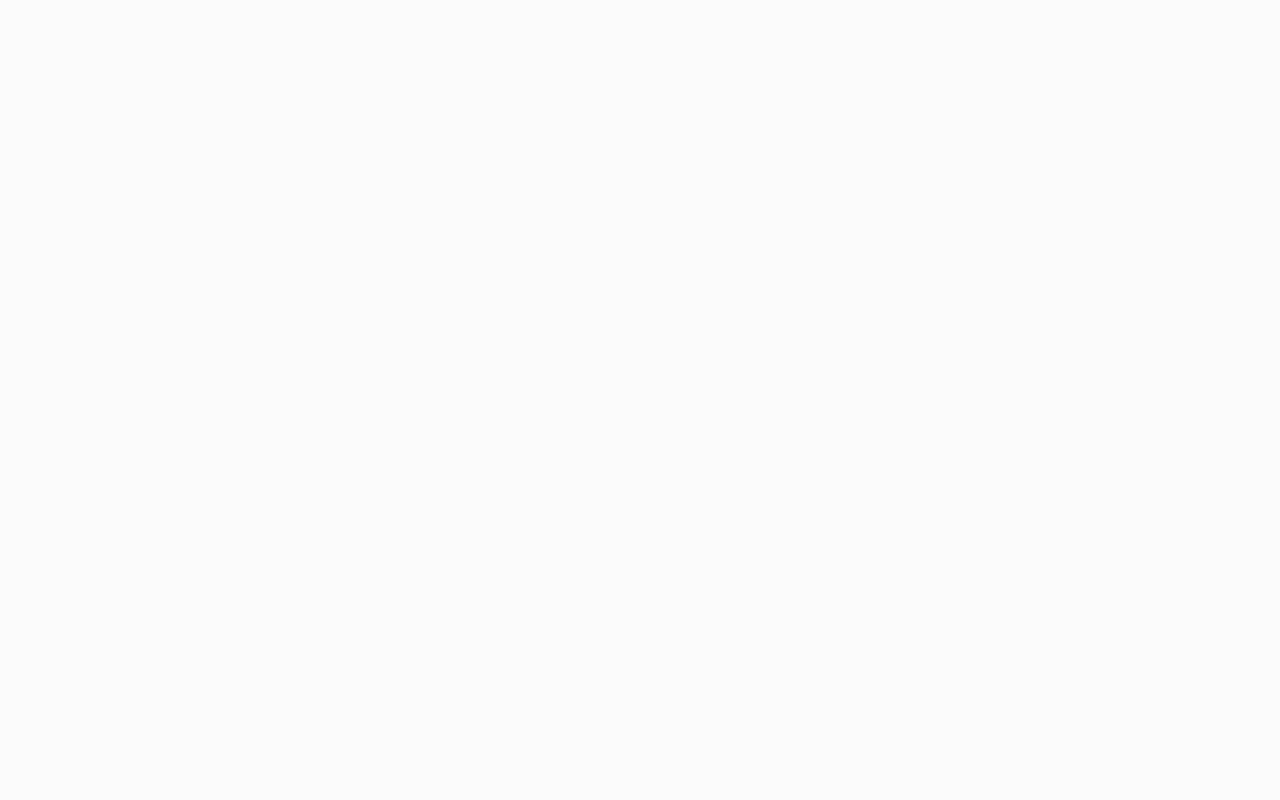
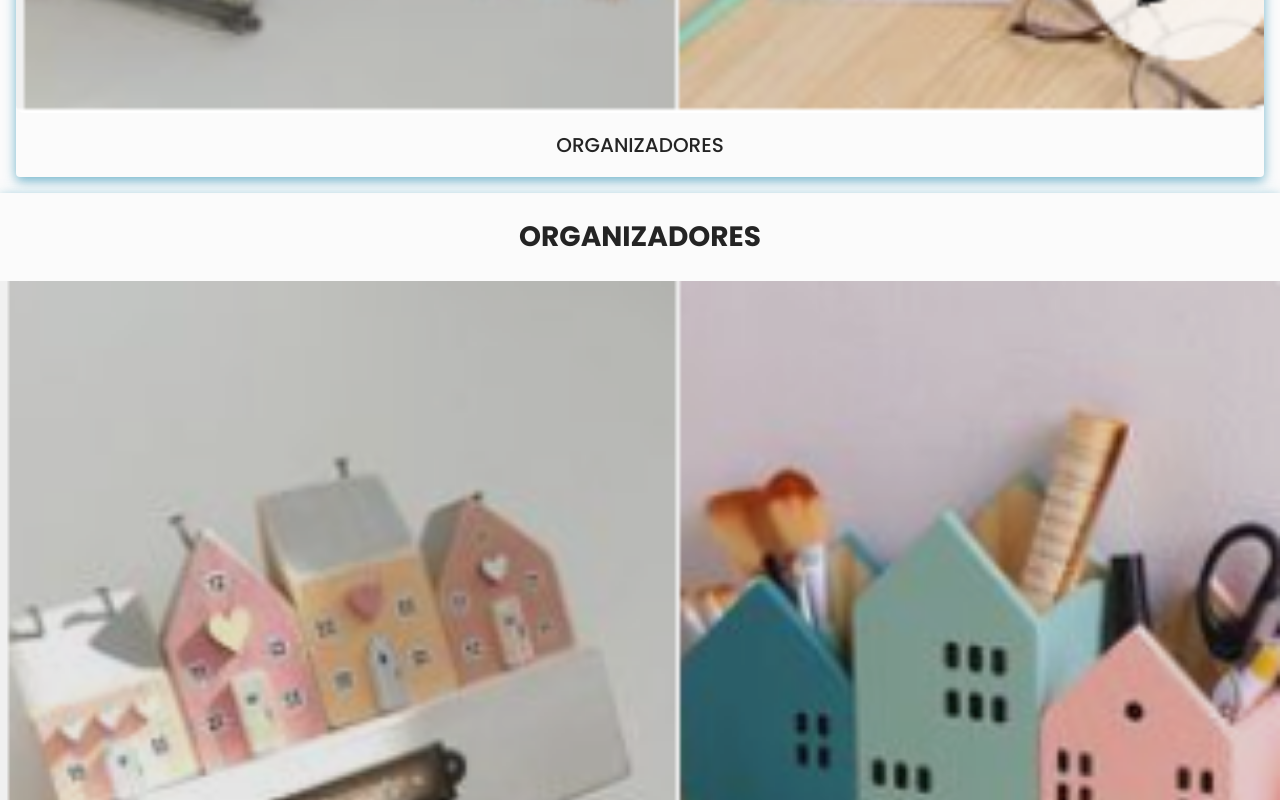
Before and after one commit to Ariel2911/hogar-en-madera, a React (Vite) app: page / in a window 1280 px wide. Shown: the part 1300-2100 px from the top of the page. Before the commit the page ends 800 px from the top, so only its background shows below. Built offline with nearby package versions, Linux system fonts and the light colour scheme.

Commit message:
Agrega componente Category

```diff
--- a/src/App.tsx
+++ b/src/App.tsx
@@ -4,8 +4,10 @@ import theme from './styled/theme';
 import Button, { StyleTypeEnum } from './components/button';
 import Tag, { TagTypeEnum } from './components/tag';
 import ArrowButton, { ArrowTypeEnum } from './components/arrowButton';
+import Category, { CategoryTypeEnum } from './components/category';
 
 import { iconBag } from './components/iconos';
+import imgCategory from './assets/categoty/organizadores.png';
 
 function App(): JSX.Element {
 	return (
@@ -42,6 +44,23 @@ function App(): JSX.Element {
 			<hr />
 			<br />
 			<br />
+			<div style={{ padding: '16px' }}>
+				<Category
+					title='Organizadores'
+					img={imgCategory}
+					categoryType={CategoryTypeEnum.card}
+				/>
+			</div>
+			<Category
+				title='Organizadores'
+				img={imgCategory}
+				categoryType={CategoryTypeEnum.default}
+			/>
+			<br />
+			<br />
+			<hr />
+			<br />
+			<br />
 		</ThemeProvider>
 	);
 }
--- /dev/null
+++ b/src/components/category.tsx
@@ -0,0 +1,68 @@
+import styled, { css } from 'styled-components';
+
+const Container = styled.div<{ categoryType: CategoryTypeEnum }>`
+	display: flex;
+	flex-direction: column;
+	text-align: center;
+	box-shadow: ${({ theme }) => theme.shadown};
+
+	${({ categoryType }) =>
+		categoryType === 'card'
+			? css`
+					flex-direction: column-reverse;
+					border-radius: 4px;
+					& h2 {
+						font-weight: 500;
+						font-size: 20px;
+					}
+					& img {
+						border-radius: 8px;
+					}
+			  `
+			: css`
+					& h2 {
+						font-weight: 700;
+						font-size: 28px;
+					}
+			  `}
+`;
+const Title = styled.h2`
+	font-family: ${({ theme }) => theme.fonts.secondary};
+	text-transform: uppercase;
+`;
+const Img = styled.img`
+	width: 100%;
+`;
+
+export enum CategoryTypeEnum {
+	default = 'default',
+	card = 'card',
+}
+
+interface Props {
+	title: string;
+	img: string;
+	categoryType: CategoryTypeEnum;
+}
+
+/**
+ *
+ * @param props
+ * @param title string con el título del componente.
+ * @param img string con la ubicación de la imagen.
+ * @params categoryType string con el tipo de formato
+ *
+ * @returns JSX.Element
+ *
+ * @example
+ * <Category title='Organizadores' img={imgCategory} categoryType={CategoryTypeEnum.default} />
+ */
+
+const App = (props: Props): JSX.Element => (
+	<Container categoryType={props.categoryType}>
+		<Title>{props.title}</Title>
+		<Img src={props.img} alt='' />
+	</Container>
+);
+
+export default App;
```
Also changed, not shown: src/assets/categoty/organizadores.png (added).
